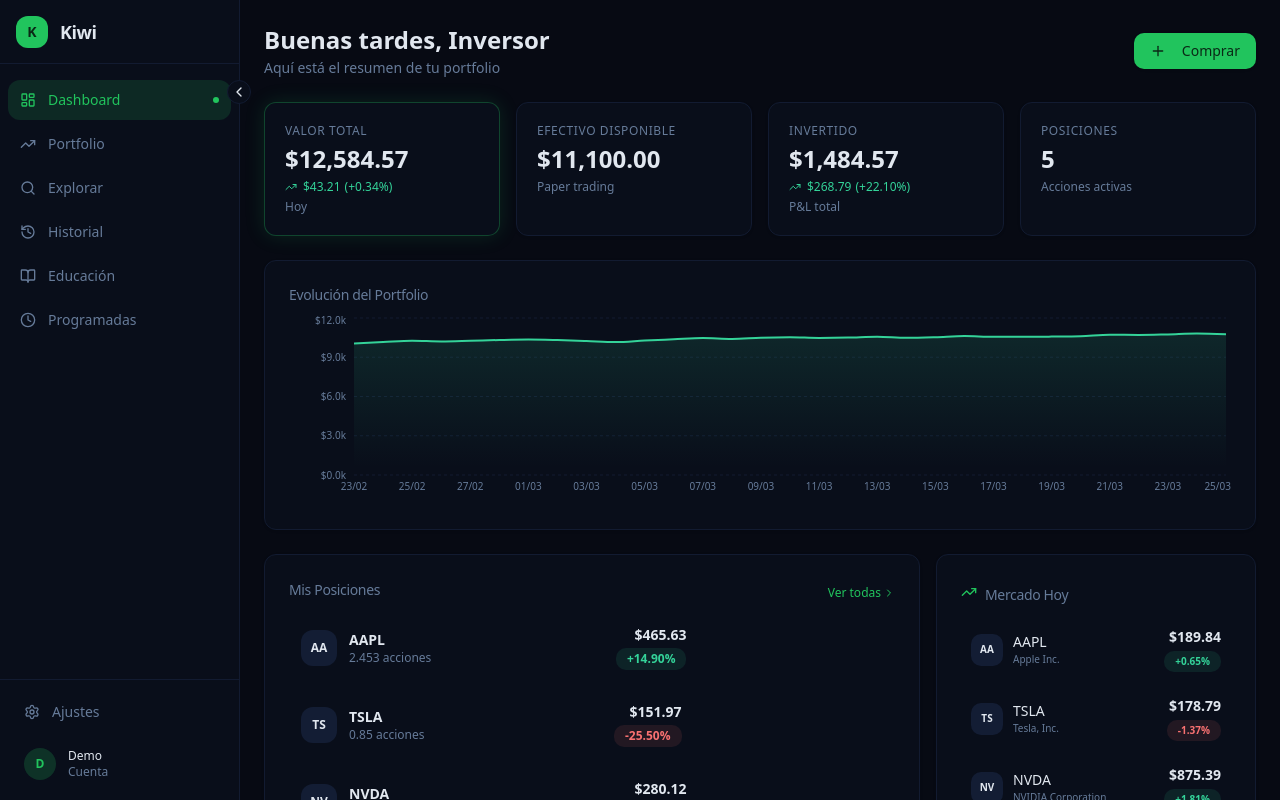
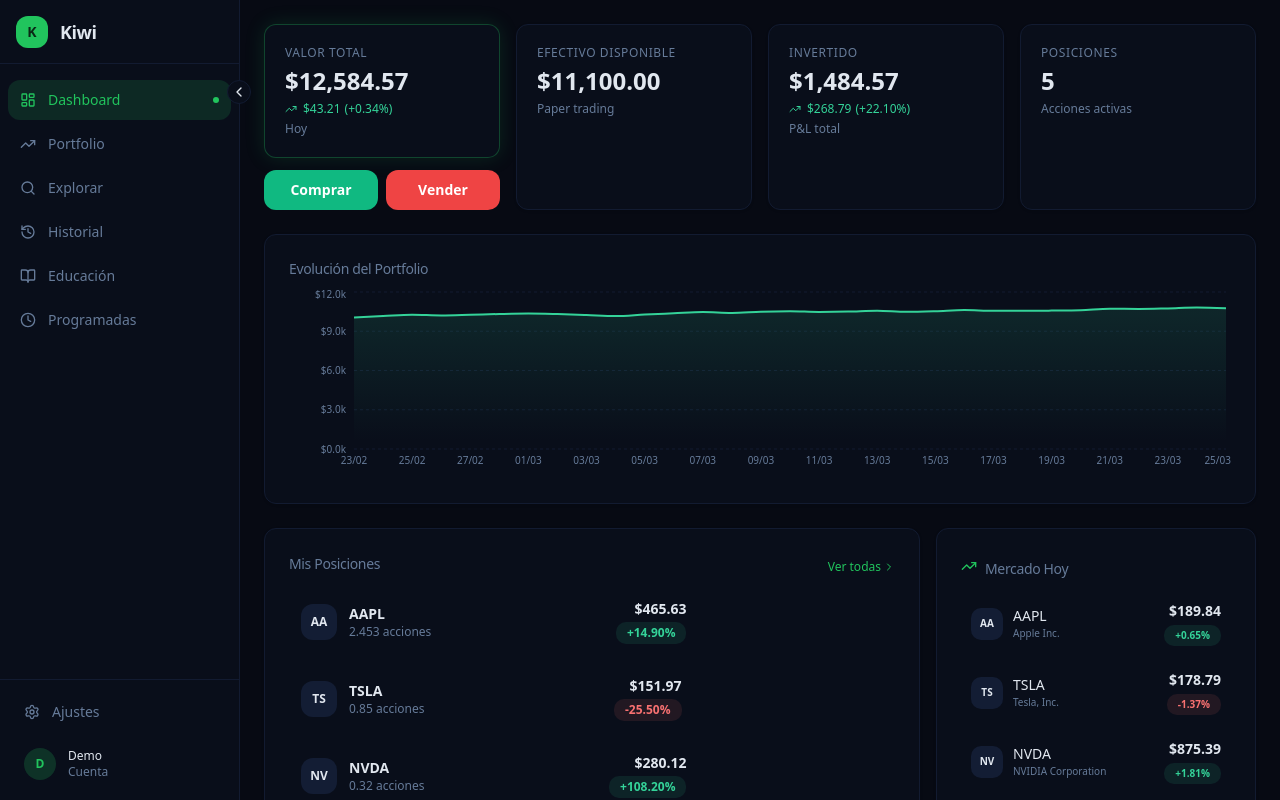
Before and after one commit to juanidoyaga1623/Kiwi, a Next.js app: page /dashboard in a window 1280 px wide. Built offline with nearby package versions, Linux system fonts and the light colour scheme.

Commit message:
feat: remove header, add comprar/vender buttons below valor total

```diff
--- a/app/(app)/dashboard/page.tsx
+++ b/app/(app)/dashboard/page.tsx
@@ -10,42 +10,18 @@ import {
   generatePortfolioSnapshots,
 } from "@/lib/mock-data";
 import Link from "next/link";
-import { Button } from "@/components/ui/button";
-import { Plus } from "lucide-react";
 
 export const metadata: Metadata = { title: "Dashboard" };
 
 export default function DashboardPage() {
-  const firstName = "Inversor";
   const snapshots = generatePortfolioSnapshots(30);
   const summary = MOCK_PORTFOLIO_SUMMARY;
 
-  const hour = new Date().getHours();
-  const greeting =
-    hour < 12 ? "Buenos días" : hour < 18 ? "Buenas tardes" : "Buenas noches";
-
   return (
     <div className="p-6 space-y-6 max-w-7xl mx-auto">
-      {/* Header */}
-      <div className="flex items-center justify-between">
-        <div>
-          <h1 className="text-2xl font-bold text-foreground">
-            {greeting}, {firstName}
-          </h1>
-          <p className="text-sm text-muted-foreground mt-0.5">
-            Aquí está el resumen de tu portfolio
-          </p>
-        </div>
-        <Button asChild className="bg-primary text-primary-foreground hover:bg-primary/90">
-          <Link href="/explore">
-            <Plus className="h-4 w-4 mr-2" />
-            Comprar
-          </Link>
-        </Button>
-      </div>
-
       {/* Stats Grid */}
       <div className="grid grid-cols-2 lg:grid-cols-4 gap-4">
+        <div className="col-span-2 lg:col-span-1 space-y-3">
           <StatsCard
             title="Valor Total"
             value={formatCurrency(summary.totalValue)}
@@ -53,8 +29,22 @@ export default function DashboardPage() {
             changePercent={summary.dayPnlPercent}
             subtitle="Hoy"
             highlight
-          className="col-span-2 lg:col-span-1"
           />
+          <div className="grid grid-cols-2 gap-2">
+            <Link
+              href="/explore"
+              className="flex items-center justify-center gap-2 py-2.5 rounded-xl bg-emerald-500 hover:bg-emerald-600 text-white text-sm font-semibold transition-colors"
+            >
+              Comprar
+            </Link>
+            <Link
+              href="/explore"
+              className="flex items-center justify-center gap-2 py-2.5 rounded-xl bg-red-500 hover:bg-red-600 text-white text-sm font-semibold transition-colors"
+            >
+              Vender
+            </Link>
+          </div>
+        </div>
         <StatsCard
           title="Efectivo disponible"
           value={formatCurrency(summary.cashBalance)}
```
Lines whose indentation alone changed are shown as unchanged.
